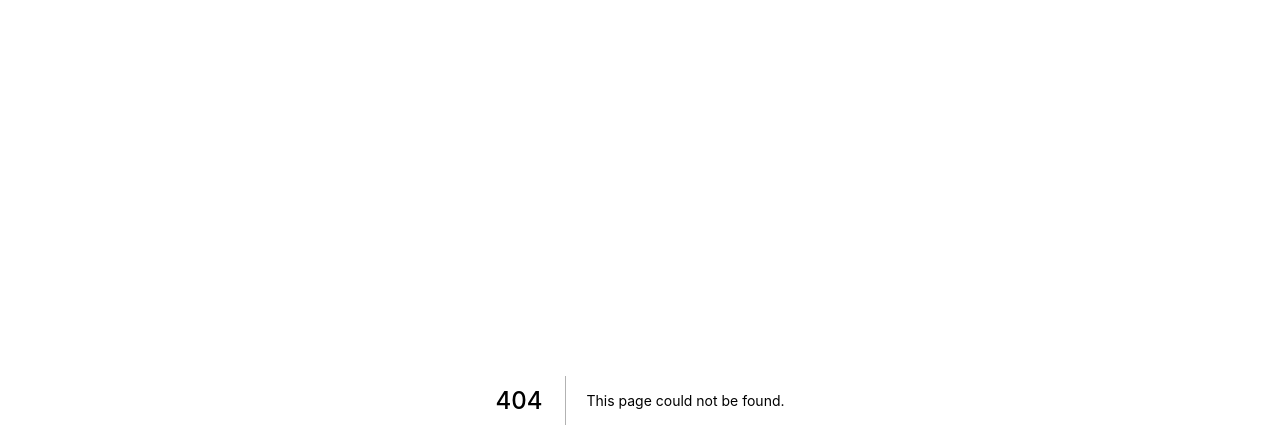
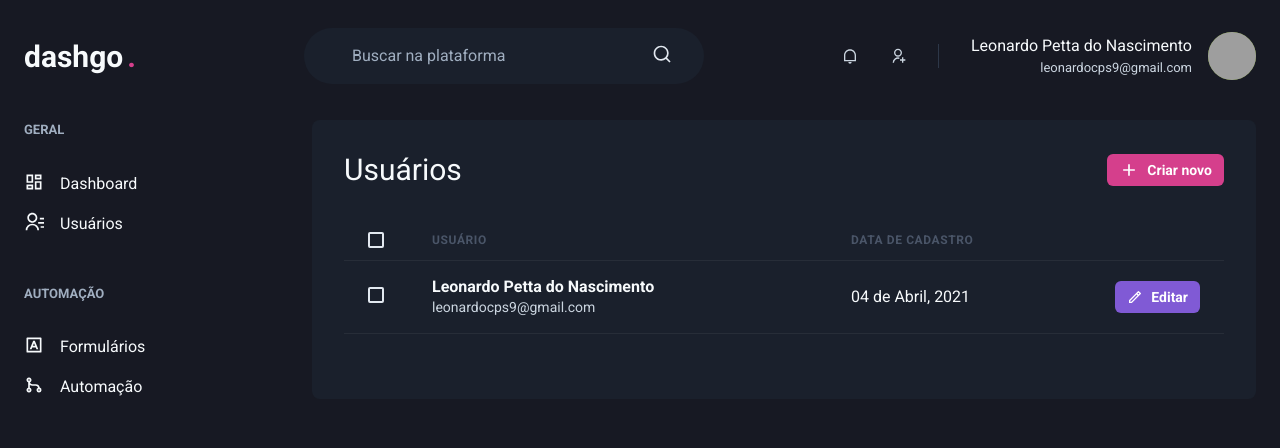
Before and after one commit to Aprendizado-cursos/dashgo, a Next.js app: page /users in a window 1280 px wide. Before the commit this address had no page. Shown: the top 448 px of the page. Built offline with nearby package versions, Linux system fonts and the light colour scheme; grey boxes are pictures that could not be loaded.

Commit message:
feat(Page: User): :sparkles: Lista de usuários

```diff
--- /dev/null
+++ b/src/pages/users/index.tsx
@@ -0,0 +1,70 @@
+import { Box, Flex, Heading, Button, Icon, Table, Thead, Tr, Th, Checkbox, Tbody, Td, Text } from "@chakra-ui/react";
+import { RiAddLine, RiPencilLine } from "react-icons/ri";
+import { Header } from "../../components/Header";
+import { Sidebar } from "../../components/Sidebar";
+
+export default function UserList() {
+    return (
+        <Box>
+            <Header></Header>
+            <Flex w="100%" my="6" maxWidth={1480} mx="auto" px="6">
+                <Sidebar></Sidebar>
+                <Box flex="1" borderRadius={8} bgColor="gray.800" p="8">
+                    <Flex mb="8" justify="space-between" align="center">
+                        <Heading size="lg" fontWeight="normal">
+                            Usuários
+                        </Heading>
+                        <Button
+                            as="a"
+                            size="sm"
+                            fontSize="sm"
+                            colorScheme="pink"
+                            leftIcon={<Icon fontSize="20" as={RiAddLine}></Icon>}
+                        >
+                            Criar novo
+                        </Button>
+                    </Flex>
+                    <Table colorScheme="whiteAlpha">
+                        <Thead>
+                            <Tr>
+                                <Th px="6" color="gray.300" width="8">
+                                    <Checkbox colorScheme="pink"></Checkbox>
+                                </Th>
+                                <Th>Usuário</Th>
+                                <Th>Data de cadastro</Th>
+                                <Th width="8"></Th>
+                            </Tr>
+                        </Thead>
+                        <Tbody>
+                            <Tr>
+                                <Td px="6">
+                                    <Checkbox colorScheme="pink"></Checkbox>
+                                </Td>
+                                <Td>
+                                    <Box>
+                                        <Text fontWeight="bold">Leonardo Petta do Nascimento</Text>
+                                        <Text fontSize="sm" color="gray.300">
+                                            leonardocps9@gmail.com
+                                        </Text>
+                                    </Box>
+                                </Td>
+                                <Td>04 de Abril, 2021</Td>
+                                <Td>
+                                    <Button
+                                        as="a"
+                                        size="sm"
+                                        fontSize="sm"
+                                        colorScheme="purple"
+                                        leftIcon={<Icon fontSize="16" as={RiPencilLine}></Icon>}
+                                    >
+                                        Editar
+                                    </Button>
+                                </Td>
+                            </Tr>
+                        </Tbody>
+                    </Table>
+                </Box>
+            </Flex>
+        </Box>
+    );
+}
```
